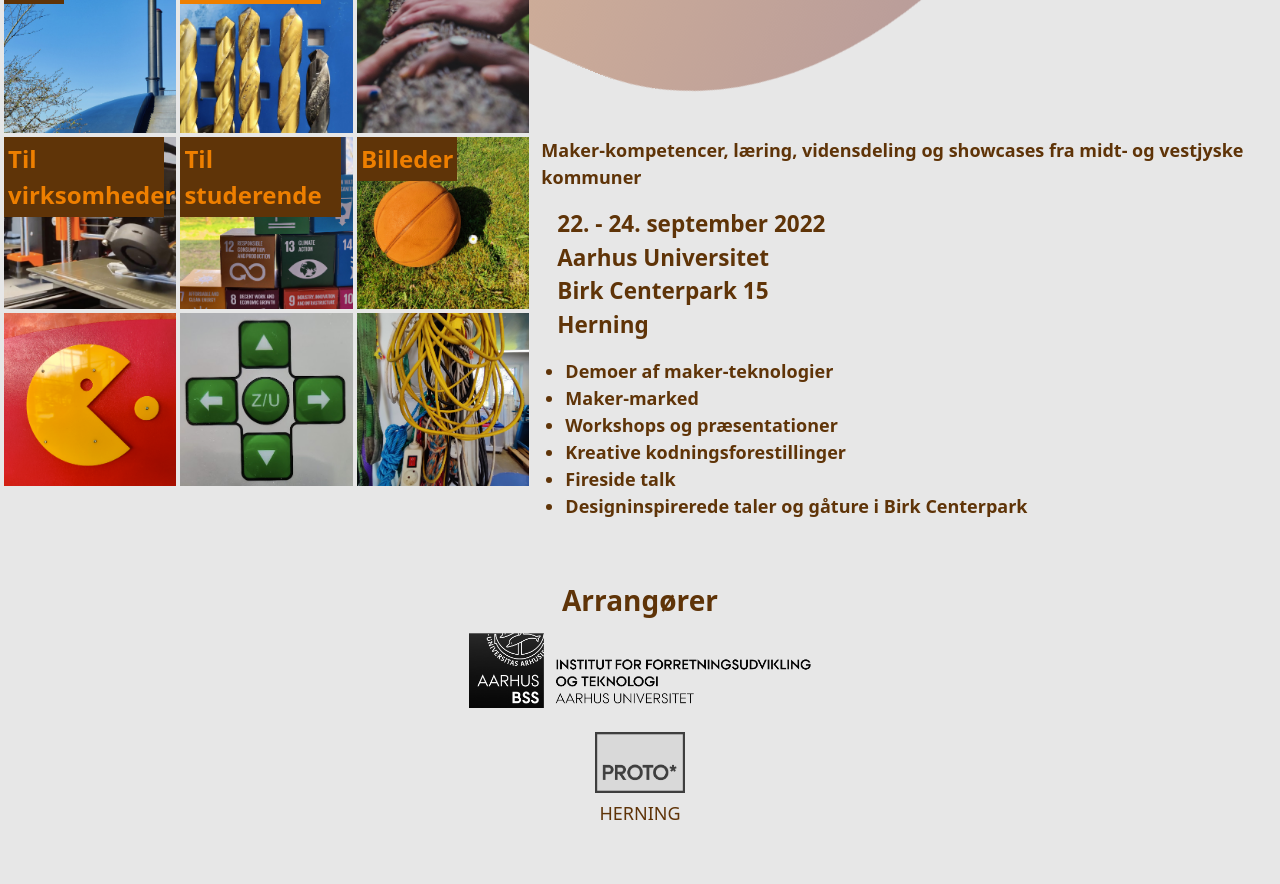
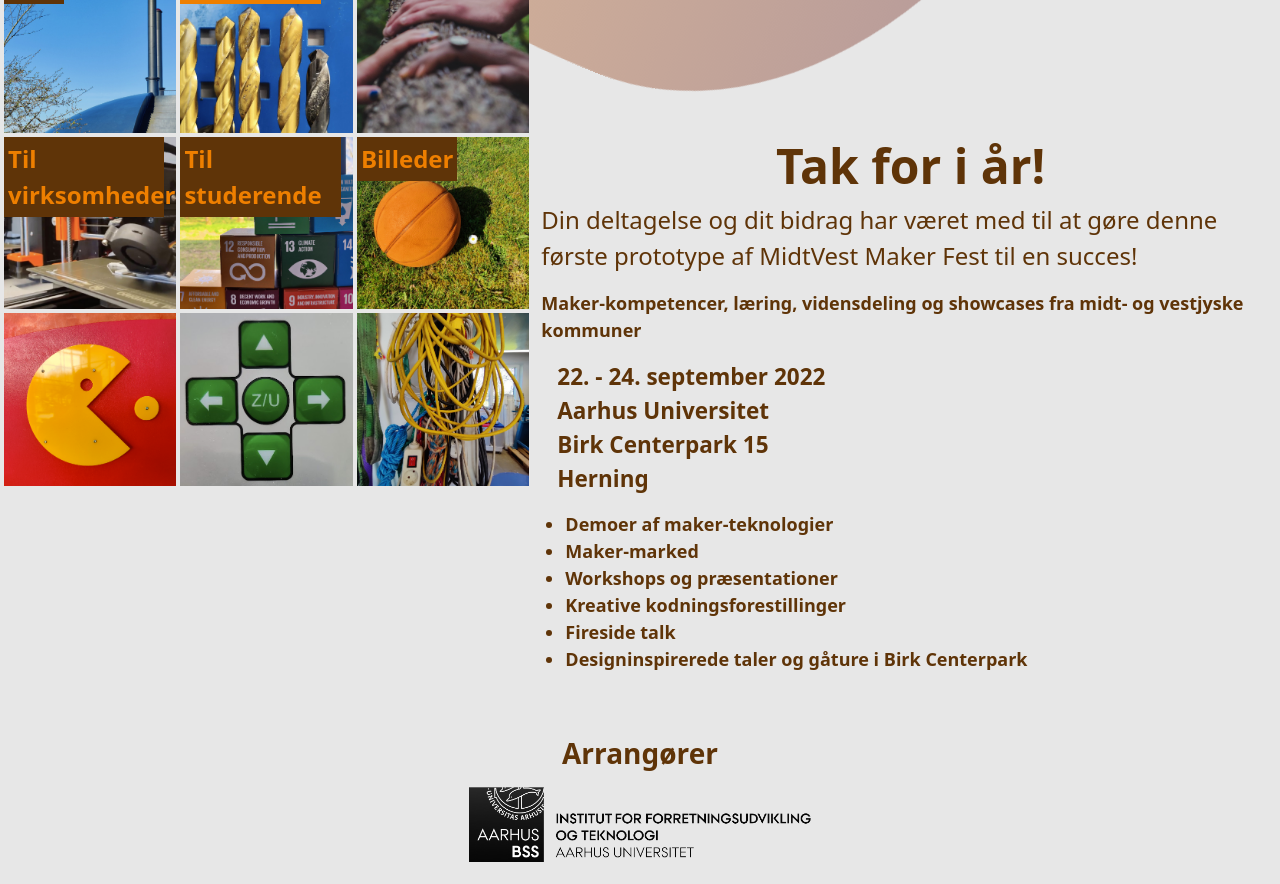
Before and after one commit to ProtoLab-BTECH-AU/mvmf-promo, a React (Create React App) app: page / in a window 1280 px wide. Shown: the part 860-1744 px from the top of the page. Built offline with nearby package versions, Linux system fonts and the light colour scheme; a web font is replaced by a local one.

Commit message:
src:Home - add thank you text

```diff
--- a/src/pages/Home.tsx
+++ b/src/pages/Home.tsx
@@ -65,6 +65,14 @@ const text: Record<string, Record<TLanguage, JSX.Element | string>> = {
       Birk Centerpark 15<br/>
       Herning
     </>,
+  },
+  thankTitle: {
+    danish: "Tak for i år!",
+    english: "Thank you for this year!",
+  },
+  thank: {
+    danish: "Din deltagelse og dit bidrag har været med til at gøre denne første prototype af MidtVest Maker Fest til en succes!",
+    english: "Your participation and contribution have made this first prototype of the MidtVest Maker Fest a success!",
   },
   events: {
     danish: <ul>
@@ -228,7 +236,12 @@ export const Home: FC = () => {
           </Row>
         </Col>
 
-        <Col xs={12} md={6} xl={7} className="mt-2 mt-md-0 px-0" style={{fontSize: "75%"}}>
+        <Col xs={12} md={6} xl={7} className="mt-2 mt-md-0 px-0">
+          <div className="mb-3 ps-2">
+            <h1 className="text-center fw-bold text-big">{text.thankTitle[languageContext.language]}</h1>
+            {text.thank[languageContext.language]}
+          </div>
+          <div style={{fontSize: "75%"}}>
             <div className="ps-2 fw-bold">
               {text.description[languageContext.language]}
             </div>
@@ -238,9 +251,7 @@ export const Home: FC = () => {
             <div className="fw-bold mt-3">
               {text.events[languageContext.language]}
             </div>
-          {/*<div className="ps-2 fw-bold mt-4 fst-italic" style={{fontSize: "75%"}}>
-            {text.research[languageContext.language]}
-          </div>*/}
+          </div>
         </Col>
       </Row>
 
```
Lines whose indentation alone changed are shown as unchanged.
